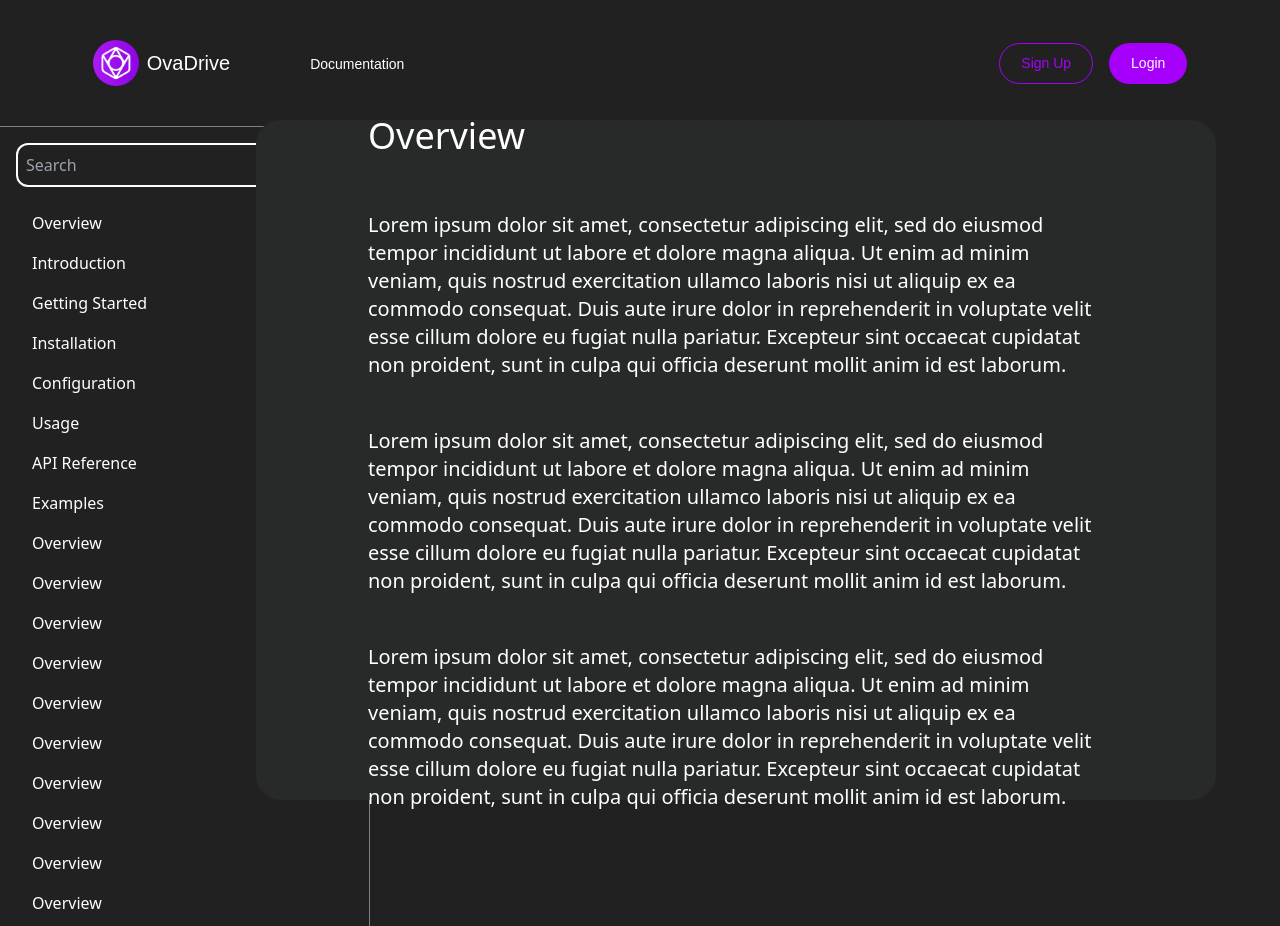
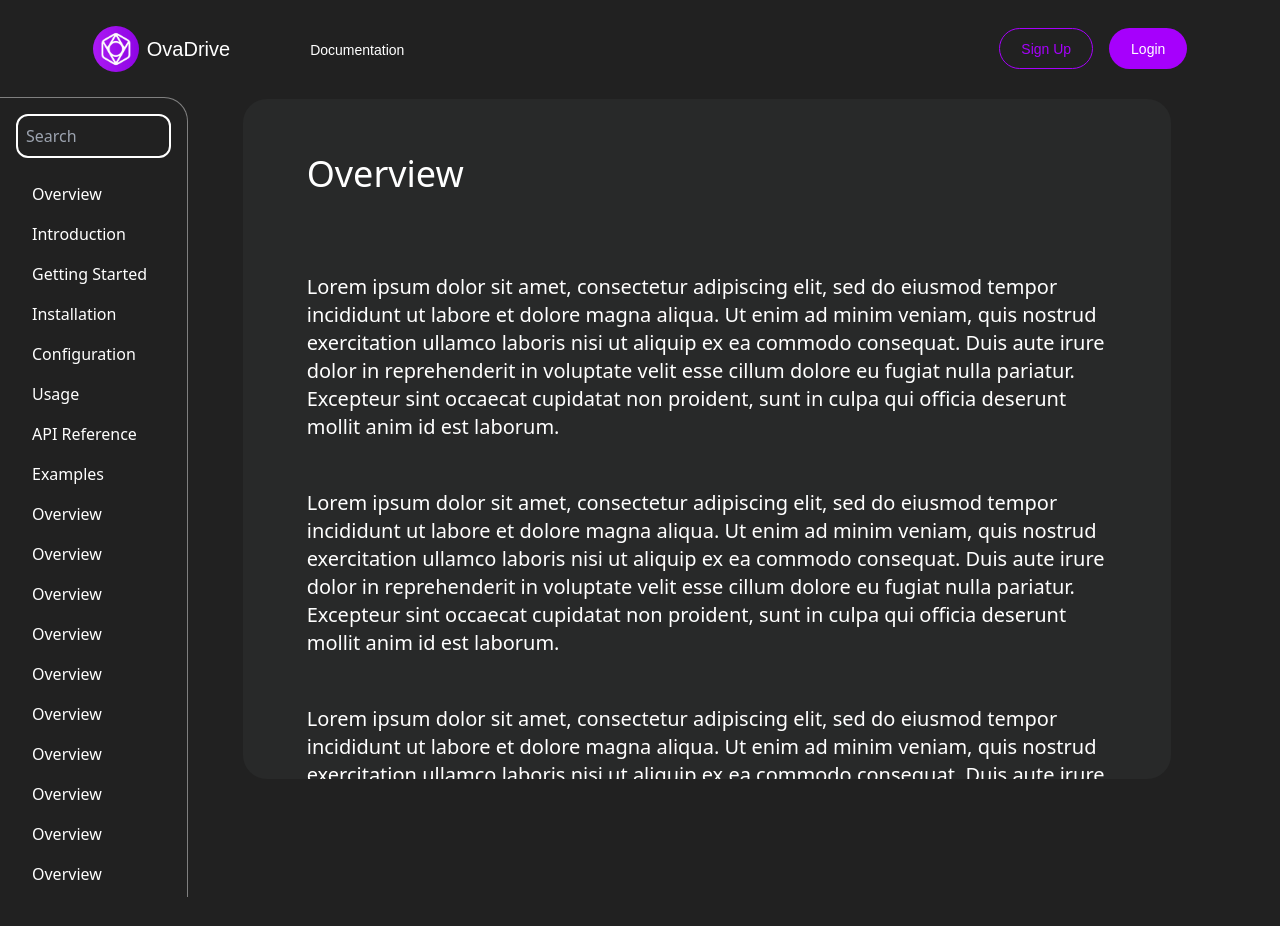
Before and after one commit to KateIronic/persist-ventures1, a React (Vite) app: page /documentation in a window 1280 px wide. After the commit the page ends 897 px from the top, so only its background shows below. Built offline with nearby package versions, Linux system fonts and the light colour scheme.

Commit message:
fixed some code

```diff
--- a/src/components/Documentation.tsx
+++ b/src/components/Documentation.tsx
@@ -6,10 +6,12 @@ import Main from "./documentation/Main";
 const App = () => {
   return (
     <React.Fragment>
-      <div className="relative top-10">
+      <div className="mt-[2%]">
         <Navbar />
-        <Sidebar />
-        <Main />
+        <div className="flex justify-center items-center">
+          <Sidebar />
+          <Main />
+        </div>
       </div>
     </React.Fragment>
   );
--- a/src/components/documentation/Main.tsx
+++ b/src/components/documentation/Main.tsx
@@ -2,12 +2,14 @@ import Matter from "./Matter";
 
 function Main() {
   return (
-    <div className="bg-[#282929] text-white rounded-3xl font-popins absolute top-[9%] left-[20%] min-w-[75%] mx-auto flex flex-col justify-center items-baseline px-28 h-[85vh] mr-[10%]">
-      <h2 className="text-4xl font-normal leading-[54px]">Overview</h2>
-      <div className="">
-        <Matter description="Lorem ipsum dolor sit amet, consectetur adipiscing elit, sed do eiusmod tempor incididunt ut labore et dolore magna aliqua. Ut enim ad minim veniam, quis nostrud exercitation ullamco laboris nisi ut aliquip ex ea commodo consequat. Duis aute irure dolor in reprehenderit in voluptate velit esse cillum dolore eu fugiat nulla pariatur. Excepteur sint occaecat cupidatat non proident, sunt in culpa qui officia deserunt mollit anim id est laborum." />
-        <Matter description="Lorem ipsum dolor sit amet, consectetur adipiscing elit, sed do eiusmod tempor incididunt ut labore et dolore magna aliqua. Ut enim ad minim veniam, quis nostrud exercitation ullamco laboris nisi ut aliquip ex ea commodo consequat. Duis aute irure dolor in reprehenderit in voluptate velit esse cillum dolore eu fugiat nulla pariatur. Excepteur sint occaecat cupidatat non proident, sunt in culpa qui officia deserunt mollit anim id est laborum." />
-        <Matter description="Lorem ipsum dolor sit amet, consectetur adipiscing elit, sed do eiusmod tempor incididunt ut labore et dolore magna aliqua. Ut enim ad minim veniam, quis nostrud exercitation ullamco laboris nisi ut aliquip ex ea commodo consequat. Duis aute irure dolor in reprehenderit in voluptate velit esse cillum dolore eu fugiat nulla pariatur. Excepteur sint occaecat cupidatat non proident, sunt in culpa qui officia deserunt mollit anim id est laborum." />
+    <div className="flex h-screen">
+      <div className="bg-[#282929] text-white rounded-3xl font-popins flex-1 flex flex-col justify-start items-start px-16 py-12 ml-[5%] mr-[10%] h-[85vh] overflow-y-auto mt-[1.3%]">
+        <h2 className="text-4xl font-normal leading-[54px]">Overview</h2>
+        <div className="mt-6 space-y-4">
+          <Matter description="Lorem ipsum dolor sit amet, consectetur adipiscing elit, sed do eiusmod tempor incididunt ut labore et dolore magna aliqua. Ut enim ad minim veniam, quis nostrud exercitation ullamco laboris nisi ut aliquip ex ea commodo consequat. Duis aute irure dolor in reprehenderit in voluptate velit esse cillum dolore eu fugiat nulla pariatur. Excepteur sint occaecat cupidatat non proident, sunt in culpa qui officia deserunt mollit anim id est laborum." />
+          <Matter description="Lorem ipsum dolor sit amet, consectetur adipiscing elit, sed do eiusmod tempor incididunt ut labore et dolore magna aliqua. Ut enim ad minim veniam, quis nostrud exercitation ullamco laboris nisi ut aliquip ex ea commodo consequat. Duis aute irure dolor in reprehenderit in voluptate velit esse cillum dolore eu fugiat nulla pariatur. Excepteur sint occaecat cupidatat non proident, sunt in culpa qui officia deserunt mollit anim id est laborum." />
+          <Matter description="Lorem ipsum dolor sit amet, consectetur adipiscing elit, sed do eiusmod tempor incididunt ut labore et dolore magna aliqua. Ut enim ad minim veniam, quis nostrud exercitation ullamco laboris nisi ut aliquip ex ea commodo consequat. Duis aute irure dolor in reprehenderit in voluptate velit esse cillum dolore eu fugiat nulla pariatur. Excepteur sint occaecat cupidatat non proident, sunt in culpa qui officia deserunt mollit anim id est laborum." />
+        </div>
       </div>
     </div>
   );
--- a/src/components/documentation/Sidebar.tsx
+++ b/src/components/documentation/Sidebar.tsx
@@ -64,7 +64,7 @@ const Sidebar: React.FC = () => {
     }
   };
   return (
-    <div className="h-screen w-[370px] text-white p-4 flex flex-col border-[#808080] border-t-[1px] border-r-[1px] rounded-tr-3xl mt-10 relative">
+    <div className="h-screen w-[50%] text-white p-4 flex flex-col border-[#808080] border-t-[1px] border-r-[1px] rounded-tr-3xl mt-[2%] relative">
       <div className="mb-4">
         <input
           type="text"
```
